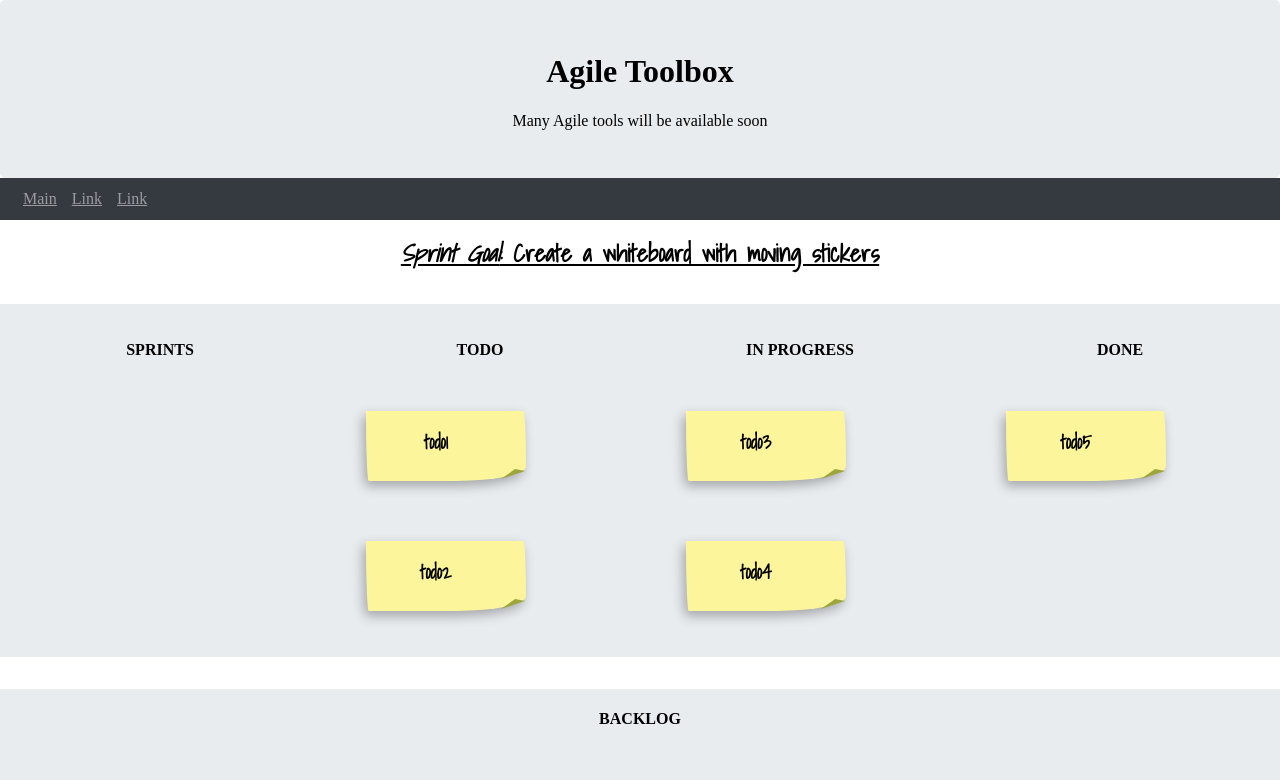
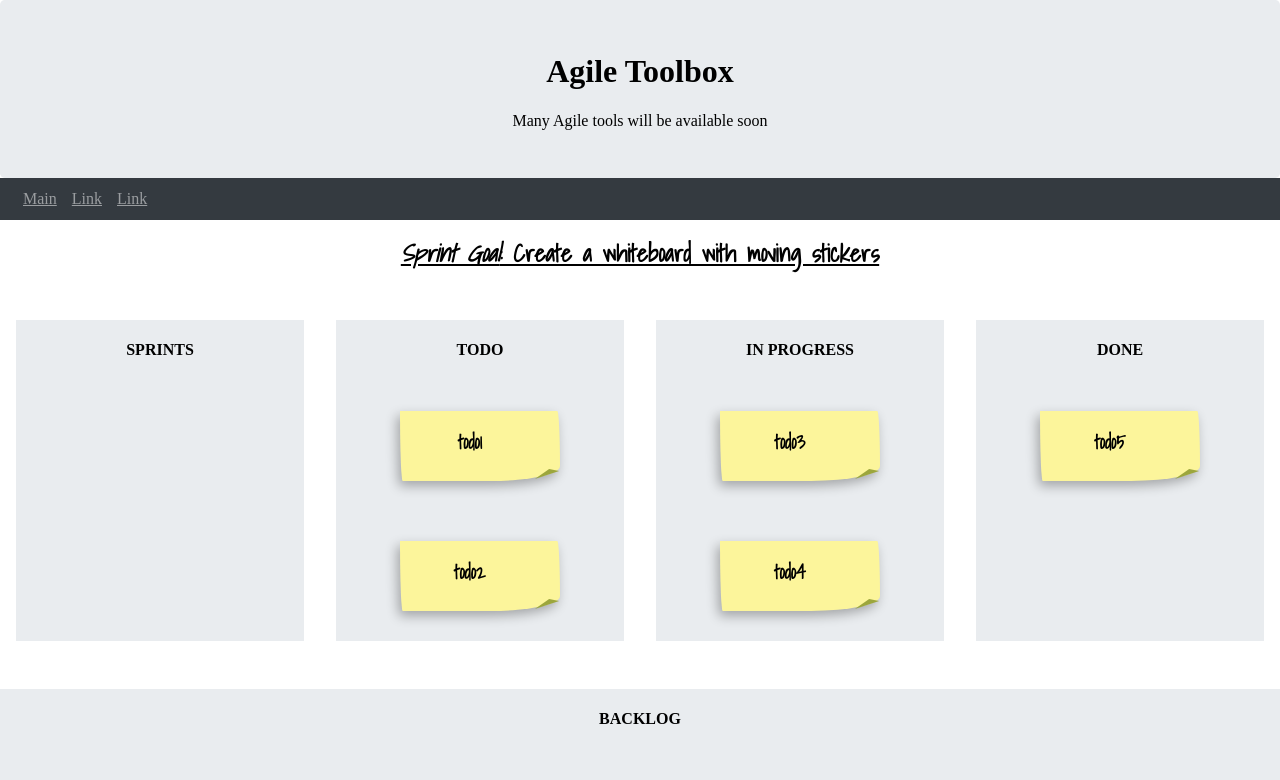
Before and after one commit to RodinDenis/agile-tool-box, a Vue app in the folder front/: page / in a window 1280 px wide. Shown: the top 780 px of the page. Built offline with nearby package versions, Linux system fonts and the light colour scheme.

Commit message:
секции разделены цветом и исправлено центрирование элементов в секциях

```diff
--- a/front/src/components/Dashboard.vue
+++ b/front/src/components/Dashboard.vue
@@ -1,13 +1,13 @@
 <template>
   <main class="column column-center">
       <section class="row">
-            <section class="column column-center">
+            <section class="column column-center colored-section">
                 <h4>SPRINTS</h4>
             </section>
             <section v-for="dashboard in dashboards"
                  :key="dashboard.id"
                  @drop="onDrop($event,dashboard.id)"
-                 class="droppable column"
+                 class="droppable column column-center colored-section"
                  @dragover.prevent
                  @dragenter.prevent
                  @dragenter="dragEnter"
@@ -26,7 +26,7 @@
             </section>
       </section>
 
-      <section class="column column-center">
+      <section class="column column-center colored-section">
         <h4>BACKLOG</h4>
         <div class="btn">+</div>
       </section>
@@ -129,7 +129,10 @@ section {
   margin: 1rem;
   width: 100%;
   text-align: center;
-  background-color: #e9ecef;
+}
+
+.colored-section {
+    background-color: #e9ecef;
 }
 
 section.over {
```
Also changed, not shown: 1 other file (tests, documents, lock files or other folders).
